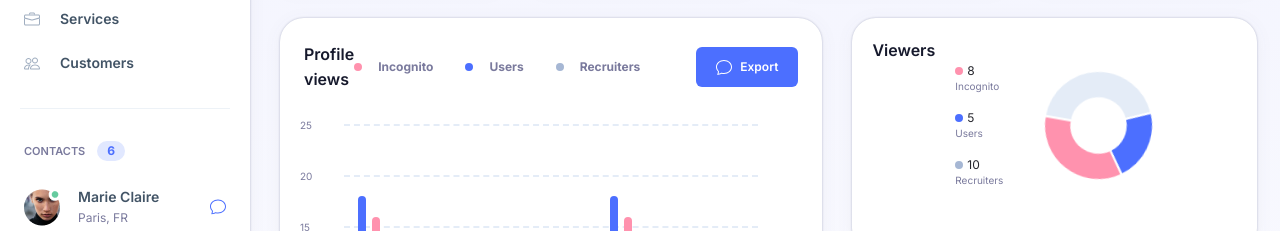
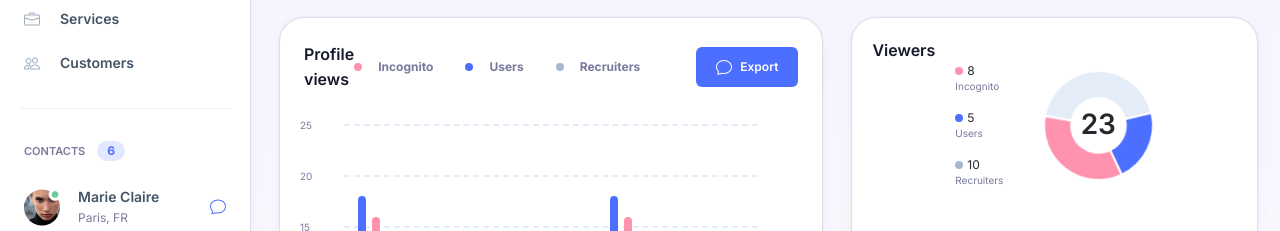
Before and after one commit to DevOluwatoyin/dashboard, a Next.js app: page /dashboard in a window 1280 px wide. Shown: the part 241-472 px from the top of the page. Built offline with nearby package versions, Linux system fonts and the light colour scheme.

Commit message:
inserted text at the middle of the doughnut graph

```diff
--- a/src/components/DoughnutChart.tsx
+++ b/src/components/DoughnutChart.tsx
@@ -1,7 +1,6 @@
 "use client";
 import React, { useEffect } from "react";
 import Chart from "chart.js/auto";
-
 
 const DoughnutChart = () => {
   useEffect(() => {
@@ -16,22 +15,6 @@ const DoughnutChart = () => {
         if (existingChart) {
           existingChart.destroy();
         }
-
-        const doughnutText = {
-          id: "doughnutText",
-          beforeDatasetsDraw(chart: any) {
-            const { ctx, data } = chart;
-            ctx.save();
-            const xCoor = chart.getDatasetMeta(0).data[0].x;
-            const yCoor = chart.getDatasetMeta(0).data[0].y;
-            ctx.font = "bold 30px sans-serif";
-            ctx.fillStyle = "red";
-            ctx.textAlign = "center";
-            ctx.textBaseline = "middle";
-            ctx.fillText("text", xCoor, yCoor);
-            ctx.restore();
-          }
-        };
 
         const myChart = new Chart(ctx, {
           type: "doughnut",
@@ -49,7 +32,6 @@ const DoughnutChart = () => {
               legend: {
                 display: false,
               },
-              doughnutText: doughnutText as any, // Type casting to bypass TypeScript error
             },
           },
         });
@@ -72,7 +54,7 @@ const DoughnutChart = () => {
 
   return (
     <>
-      <div>
+      <div className="relative">
         <canvas
           id="myChart"
           style={{
@@ -81,6 +63,9 @@ const DoughnutChart = () => {
             transform: "rotate(-80deg)",
           }}
         ></canvas>
+        <span className="absolute top-[33px] left-[37px] inline-block content['I am only here'] w-[36px] text-center text-heading-dark font-semibold text-[28px]">
+          23
+        </span>
       </div>
     </>
   );
```
